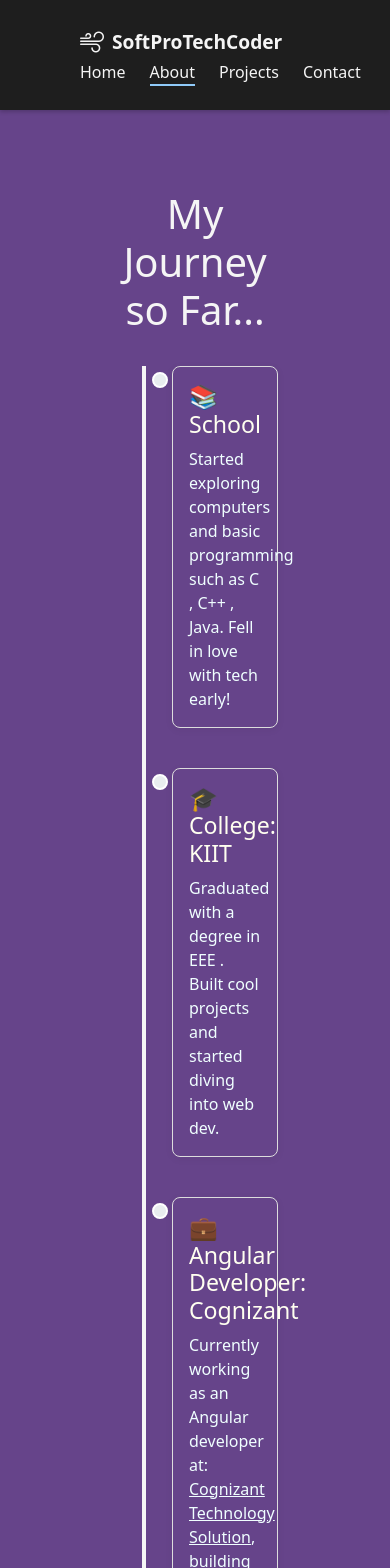
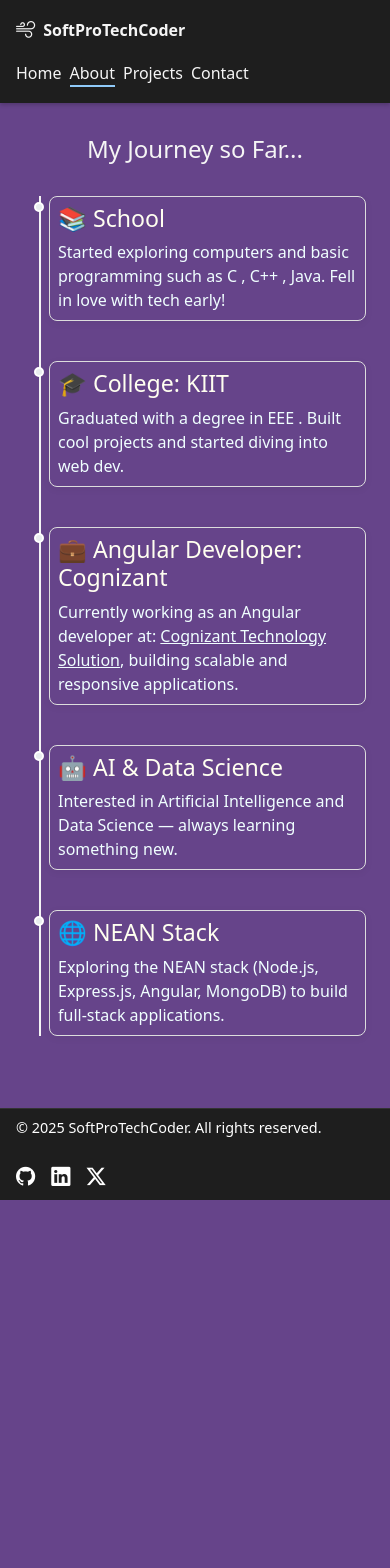
Before and after one commit to softprotechcoader/Angular_Developer_Portfolio, an Angular app: page /about in a window 390 px wide. Shown: the top 1568 px of the page. After the commit the page ends 1200 px from the top, so only its background shows below. Built offline with nearby package versions, Linux system fonts and the light colour scheme.

Commit message:
Implement Responsiveness for all components.

```diff
--- a/pages/about/about.component.css
+++ b/pages/about/about.component.css
@@ -73,3 +73,69 @@
       }
     }
   }
+
+@media (max-width: 768px) {
+  .about-section {
+    padding: 2rem 1rem;
+
+    h2 {
+      font-size: 2rem;
+    }
+
+    .timeline {
+      padding-left: 10px;
+
+      &::before {
+        left: 20px;
+        width: 3px;
+      }
+
+      .timeline-item {
+        padding-left: 30px;
+
+        .timeline-dot {
+          left: 10px;
+          width: 12px;
+          height: 12px;
+        }
+
+        .timeline-content {
+          padding: 0.8rem;
+        }
+      }
+    }
+  }
+}
+
+@media (max-width: 480px) {
+  .about-section {
+    padding: 1.5rem 0.5rem;
+
+    h2 {
+      font-size: 1.5rem;
+    }
+
+    .timeline {
+      padding-left: 5px;
+
+      &::before {
+        left: 15px;
+        width: 2px;
+      }
+
+      .timeline-item {
+        padding-left: 20px;
+
+        .timeline-dot {
+          left: 5px;
+          width: 10px;
+          height: 10px;
+        }
+
+        .timeline-content {
+          padding: 0.5rem;
+        }
+      }
+    }
+  }
+}
--- a/pages/contacts/contacts.component.css
+++ b/pages/contacts/contacts.component.css
@@ -34,3 +34,33 @@ textarea.form-control {
       text-decoration: underline;
     }
   }
+
+@media (max-width: 768px) {
+  textarea.form-control {
+    font-size: 14px;
+    padding: 8px;
+  }
+
+  .form-label {
+    font-size: 14px;
+  }
+
+  a {
+    font-size: 14px;
+  }
+}
+
+@media (max-width: 480px) {
+  textarea.form-control {
+    font-size: 12px;
+    padding: 6px;
+  }
+
+  .form-label {
+    font-size: 12px;
+  }
+
+  a {
+    font-size: 12px;
+  }
+}
--- a/pages/home/home.component.css
+++ b/pages/home/home.component.css
@@ -70,3 +70,70 @@
   height: auto;
   border-radius: 10px;
 }
+
+@media (max-width: 768px) {
+  .hero-section {
+    flex-direction: column;
+    padding: 2rem 1rem;
+  }
+
+  .hero-left {
+    max-width: 100%;
+    text-align: center;
+  }
+
+  .hero-left h1 {
+    font-size: 2rem;
+  }
+
+  .hero-left h2 {
+    font-size: 1.2rem;
+  }
+
+  .hero-left p {
+    font-size: 0.9rem;
+  }
+
+  .cta-buttons {
+    display: flex;
+    flex-direction: column;
+    align-items: center;
+  }
+
+  .cta-buttons .btn {
+    margin: 0.5rem 0;
+    width: 100%;
+    max-width: 300px;
+  }
+
+  .hero-right {
+    margin-top: 1rem;
+  }
+}
+
+@media (max-width: 480px) {
+  .hero-section {
+    padding: 1.5rem 0.5rem;
+  }
+
+  .hero-left h1 {
+    font-size: 1.8rem;
+  }
+
+  .hero-left h2 {
+    font-size: 1rem;
+  }
+
+  .hero-left p {
+    font-size: 0.8rem;
+  }
+
+  .cta-buttons .btn {
+    font-size: 0.9rem;
+    padding: 0.5rem 1rem;
+  }
+
+  .hero-right img {
+    max-width: 90%;
+  }
+}
--- a/pages/projects/projects.component.css
+++ b/pages/projects/projects.component.css
@@ -63,3 +63,49 @@
     font-size: 50px;
   }
 }
+
+@media (max-width: 768px) {
+  .timeline-item {
+    height: auto;
+    padding: 10px;
+  }
+
+  .project-icon i {
+    font-size: 50px;
+  }
+
+  .content h4 {
+    font-size: 1rem;
+  }
+
+  .content p {
+    font-size: 0.9rem;
+  }
+
+  .content a {
+    font-size: 0.9rem;
+  }
+}
+
+@media (max-width: 480px) {
+  .timeline-item {
+    height: auto;
+    padding: 5px;
+  }
+
+  .project-icon i {
+    font-size: 40px;
+  }
+
+  .content h4 {
+    font-size: 0.9rem;
+  }
+
+  .content p {
+    font-size: 0.8rem;
+  }
+
+  .content a {
+    font-size: 0.8rem;
+  }
+}
--- a/src/app/app.component.css
+++ b/src/app/app.component.css
@@ -82,3 +82,81 @@
       }
     }
   }
+
+@media (max-width: 768px) {
+  .app-header {
+    padding: 1rem 2rem;
+
+    .navbar {
+      flex-direction: column;
+      align-items: flex-start;
+
+      .nav-right {
+        margin-top: 1rem;
+        gap: 1rem;
+        flex-wrap: wrap;
+      }
+    }
+  }
+
+  .app-main {
+    padding: 1rem 2rem;
+  }
+
+  .app-footer {
+    padding: 1rem 2rem;
+
+    .footer-content {
+      flex-direction: column;
+      align-items: flex-start;
+      gap: 1rem;
+    }
+
+    .footer-right {
+      a {
+        margin-left: 0;
+        margin-right: 1rem;
+      }
+    }
+  }
+}
+
+@media (max-width: 480px) {
+  .app-header {
+    padding: 0.5rem 1rem;
+
+    .navbar {
+      .nav-left {
+        .logo {
+          font-size: 1rem;
+
+          i {
+            font-size: 1.2rem;
+          }
+        }
+      }
+
+      .nav-right {
+        gap: 0.5rem;
+      }
+    }
+  }
+
+  .app-main {
+    padding: 0.5rem 1rem;
+  }
+
+  .app-footer {
+    padding: 0.5rem 1rem;
+
+    .footer-content {
+      gap: 0.5rem;
+    }
+
+    .footer-right {
+      a {
+        font-size: 1.2rem;
+      }
+    }
+  }
+}
```
